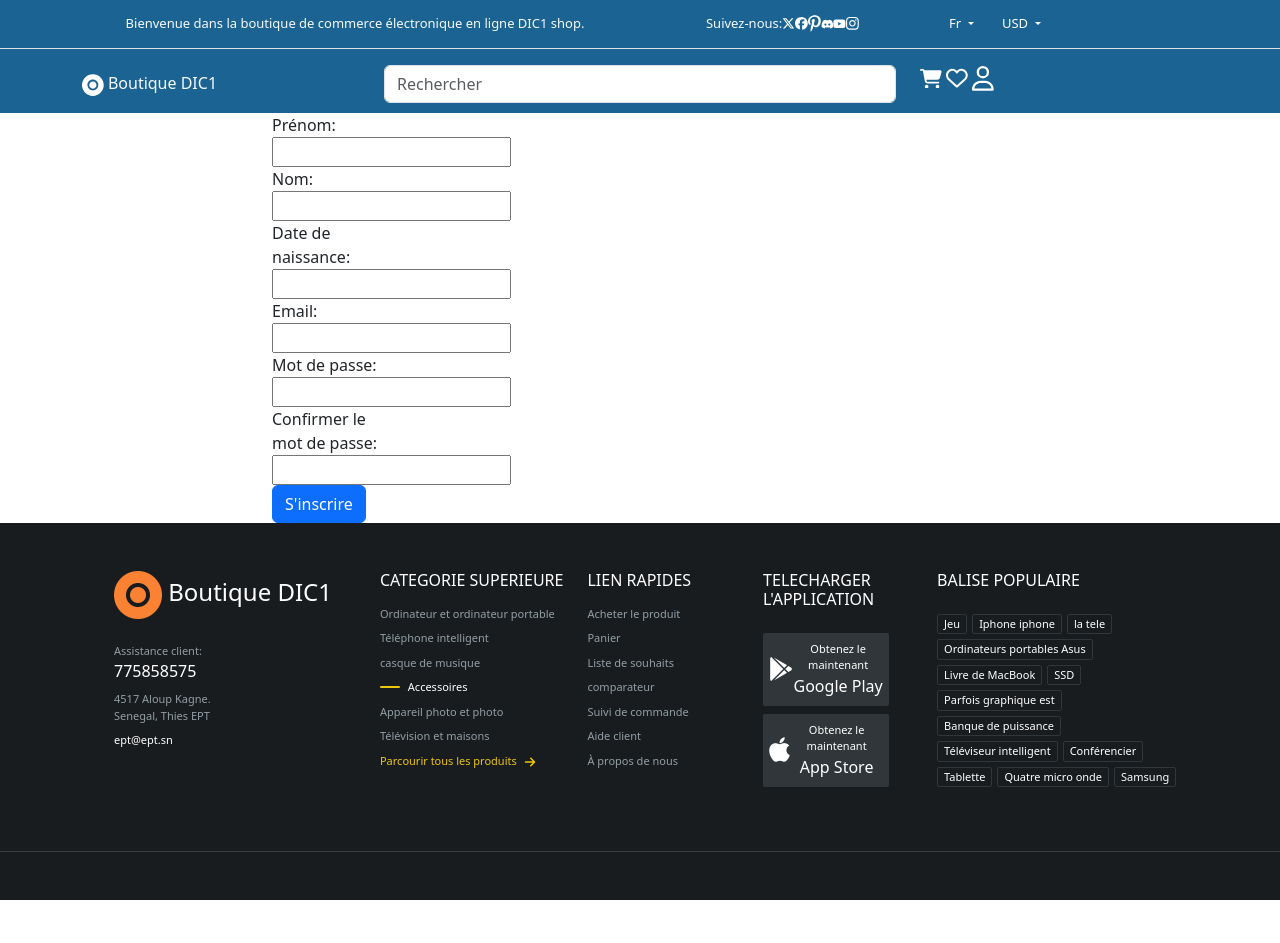
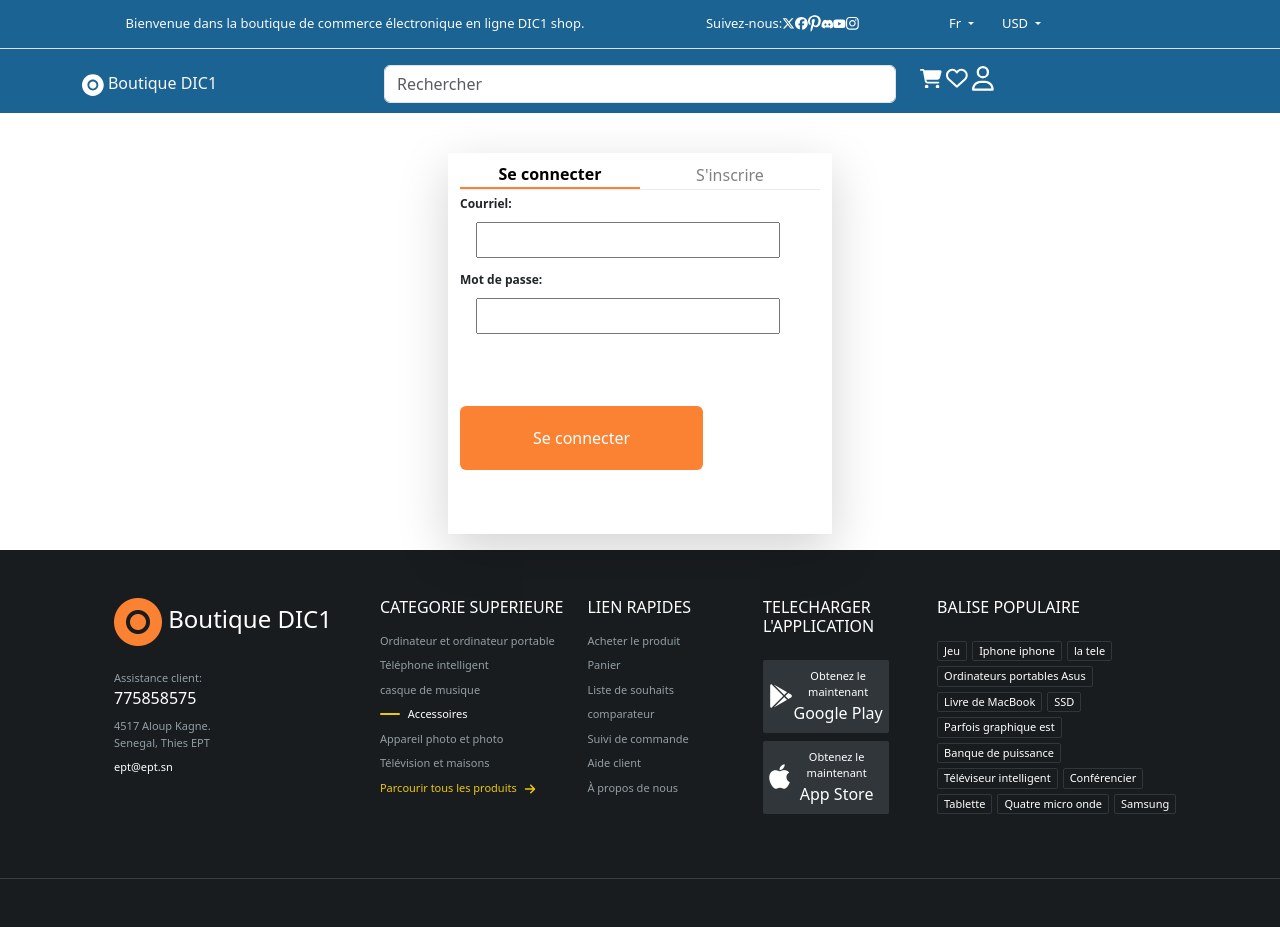
Before and after one commit to Moubarack-diop/boutiquedic1, a Django app: page /user/log/ in a window 1280 px wide. Before the commit the page ends 900 px from the top, so only its background shows below. Run offline with Django 4.2, Linux system fonts and the light colour scheme; some libraries are stand-ins or nearby versions.

Commit message:
formulaire d'inscription et de connexion

```diff
--- a/static/css/style.css
+++ b/static/css/style.css
@@ -2,7 +2,8 @@
     --blackColor: rgb(25, 28, 31);
     --greyColor: rgb(146, 159, 165);
     --yellowColor: rgb(235, 200, 12);
-    --blueColor:#1b6392
+    --blueColor:#1b6392;
+    --orangeColor: rgba(250,130,50,255);
 }
 .small-input {
     width: 40vw !important; /* Largeur de l'input */
@@ -21,18 +22,33 @@
     fill: white !important; /* Changer la couleur de remplissage des SVG en blanc */
 }
 
+.text-label {
+    font-size: 12px !important;
+    font-weight: bold !important;
+}
 
 
 .div-nav {
     background-color: var(--blueColor);
 
+}
 
+.bouton-submit{
+    width: 19vw !important;
+    height: 8vh;
+    background-color: var(--orangeColor) !important;
+    border: none !important;
+    margin-bottom: 5vw !important;
+    margin-top:5vw !important;
 }
+
+
 
 /* Style des liens du dropdown */
 .dropdown-item {
     color: #1b6392 !important;
     font-size: 13px;
+
 }
 
 /* Changement de couleur au survol des liens */
@@ -51,6 +67,38 @@
 .btn-small {
     font-size: 13px !important; /* Taille de police personnalisée */
 }
+
+.btn-haut {
+    border: none !important;
+    background-color: transparent !important;
+    cursor: pointer !important;
+    color: grey !important;
+    border-bottom: grey !important;
+}
+
+.btn-haut.active {
+    border-bottom: 2px solid var(--orangeColor) !important;
+    color: black !important;
+    font-weight: bold !important;
+
+}
+
+.div-but{
+    width: 30vw !important;
+}
+.accord{
+    display: flex !important;
+    justify-content: space-between !important;
+}
+.conditions{
+    font-size: 12px !important;
+    color: var(--blueColor);
+}
+
+.btn-haut:focus {
+    outline: none !important;
+}
+
 footer{
     background-color: var(--blackColor);
     color: var(--greyColor);
--- /dev/null
+++ b/static/js/script.js
@@ -0,0 +1,24 @@
+function afficherEtapeDeux() {
+    document.getElementById("form-inscription").style.display = "none";
+    document.getElementById("form-etape-2").style.display = "block";
+}
+
+function afficherEtapeUn() {
+    document.getElementById("form-etape-2").style.display = "none";
+    document.getElementById("form-inscription").style.display = "block";
+}
+
+function afficherConnexion() {
+    document.getElementById("form-connexion").style.display = "block";
+    document.getElementById("form-inscription").style.display = "none";
+    document.getElementById("form-etape-2").style.display="none"
+    document.getElementById("btnConnexion").classList.add("active");
+    document.getElementById("btnInscription").classList.remove("active");
+}
+
+function afficherInscription() {
+    document.getElementById("form-inscription").style.display = "block";
+    document.getElementById("form-connexion").style.display = "none";
+    document.getElementById("btnInscription").classList.add("active");
+    document.getElementById("btnConnexion").classList.remove("active");
+}
--- a/templates/base.html
+++ b/templates/base.html
@@ -10,6 +10,7 @@
     <link rel="stylesheet" href="{% static "css/style.css" %}" >
     <link rel="stylesheet" href="{% static "css/bootstrap.min.css" %}" >
     <link rel="stylesheet" href="https://cdnjs.cloudflare.com/ajax/libs/font-awesome/5.15.4/css/all.min.css">
+    <script src="{% static 'js/script.js' %}"></script>
     <script src="https://kit.fontawesome.com/27ad2b4f60.js" crossorigin="anonymous"></script>
 
 
--- a/templates/users/log.html
+++ b/templates/users/log.html
@@ -5,55 +5,106 @@
 
 {% block content %}
 
-<!-- log.html -->
-<form method="post" class="form-horizontal">
+<div class="container d-flex justify-content-center align-items-center">
+    <div class="row mb-3 mt-3 pt-4 justify-content-center align-items-center  ">
+        <div class="col-md-8 mr-4 ml-4 shadow-lg  div-but ">
+
+            <!-- Boutons de connexion et d'inscription -->
+                <div class="d-flex justify-content-between pt-2 but-div border-bottom border-light-subtle " id="boutons">
+                    <button id="btnConnexion" class=" nowrap btn-haut w-100 active" onclick="afficherConnexion()">Se connecter</button>
+                    <button id="btnInscription" class="btn-haut w-100" onclick="afficherInscription()">S'inscrire</button>
+                </div>
+
+            <!-- Formulaire de connexion -->
+            <form method="post" id="form-connexion" class="form-horizontal">
                 {% csrf_token %}
-    <div class="container">
-        <div class="row justify-content-center">
-            <div class="col-md-8">
-                <form method="post" class="form-horizontal">
+                <!-- Champs de connexion -->
+                <div class="form-group">
+                    <label class="text-label control-label col-sm-2 nowrap m-0" for="id_email">Courriel:</label>
+                    <div class="col-sm-10 form-control-lg">
+                        {{ form.email }}
+                    </div>
+                </div>
+                <div class="form-group">
+                    <label class="text-label control-label col-sm-2 text-nowrap m-0" for="id_mot_de_pass">Mot de passe:</label>
+                    <div class="col-sm-10 form-control-lg">
+                        {{ form.mot_de_pass }}
+                    </div>
+                </div>
+
+                <div class="col-sm-offset-2 col-sm-10">
+                    <button type="submit" class="btn btn-primary bouton-submit">Se connecter</button>
+                </div>
+            </form>
+
+            <!-- Formulaire d'inscription -->
+            <form method="post" id="form-inscription" class="form-horizontal" style="display: none;">
                 {% csrf_token %}
                 <div class="form-group">
-                        <label class="control-label col-sm-2" for="id_prenom">Prénom:</label>
-                        <div class="col-sm-10">
+                    <label class="text-label control-label col-sm-2 m-0" for="id_prenom">Prénom:</label>
+                    <div class="col-sm-10 form-control-lg m-0">
                         {{ form.prenom }}
                     </div>
                 </div>
                 <div class="form-group">
-                        <label class="control-label col-sm-2" for="id_nom">Nom:</label>
-                        <div class="col-sm-10">
+                    <label class="text-label control-label col-sm-2 m-0" for="id_nom">Nom:</label>
+                    <div class="col-sm-10 form-control-lg">
                         {{ form.nom }}
                     </div>
                 </div>
                 <div class="form-group">
-                        <label class="control-label col-sm-2" for="id_date_naissance">Date de naissance:</label>
-                        <div class="col-sm-10">
+                    <label class="text-label control-label col-sm-2 text-nowrap m-0" for="id_date_naissance">Date de naissance:</label>
+                    <div class="col-sm-10 form-control-lg">
                         {{ form.date_naissance }}
                     </div>
                 </div>
                 <div class="form-group">
-                        <label class="control-label col-sm-2" for="id_email">Email:</label>
-                        <div class="col-sm-10">
+                    <label class="text-label control-label col-sm-2 nowrap m-0" for="id_email">Courriel:</label>
+                    <div class="col-sm-10 form-control-lg">
                         {{ form.email }}
                     </div>
                 </div>
+
                 <div class="form-group">
-                        <label class="control-label col-sm-2" for="id_mot_de_pass">Mot de passe:</label>
-                        <div class="col-sm-10">
+                    <div class="col-sm-offset-2 col-sm-10">
+                        <button type="button" class="btn bouton-submit btn-primary" onclick="afficherEtapeDeux()">SUIVANT <i class="fa-solid fa-arrow-right"></i> </button>
+                    </div>
+                </div>
+            </form>
+
+            <!-- Formulaire pour l'étape 2 -->
+            <form method="post" id="form-etape-2" class="form-horizontal" style="display: none;">
+                {% csrf_token %}
+                <div class="form-group">
+                    <label class="text-label control-label col-sm-2 text-nowrap m-0" for="id_mot_de_pass">Mot de passe:</label>
+                    <div class="col-sm-10 form-control-lg">
                         {{ form.mot_de_pass }}
                     </div>
                 </div>
                 <div class="form-group">
-                        <label class="control-label col-sm-2" for="id_confirmer_mot_de_pass">Confirmer le mot de passe:</label>
-                        <div class="col-sm-10">
+                    <label class="text-label control-label col-sm-2 text-nowrap m-0" for="id_confirmer_mot_de_pass">Confirmer le mot de passe:</label>
+                    <div class="col-sm-10 form-control-lg">
                         {{ form.confirmer_mot_de_pass }}
                     </div>
                 </div>
-                    <!-- Ajoutez d'autres champs de formulaire de la même manière -->
+                <div class="accord">
+                    <div class="mr-2 ml-3">
+                        {{ form.accord }}
+                    </div>
+                    <div class='conditions'>Êtes-vous d'accord avec les conditions d'utilisation et la politique de confidentialité ?</div>
+                </div>
 
+                <!-- Bouton pour revenir à l'étape précédente -->
                 <div class="form-group">
                     <div class="col-sm-offset-2 col-sm-10">
-                            <button type="submit" class="btn btn-primary">S'inscrire</button>
+                        <button type="button" class="btn bouton-submit btn-primary" onclick="afficherEtapeUn()"> <i class="fa-solid fa-arrow-left"></i> RETOUR  </button>
+                    </div>
+                </div>
+
+                <!-- Bouton pour soumettre le formulaire complet -->
+                <div class="form-group">
+                    <div class="col-sm-offset-2 col-sm-10">
+                        <button type="submit" class="btn bouton-submit btn-primary">S'INSCRIRE <i class="fa-solid fa-arrow-left"></i></button>
                     </div>
                 </div>
             </form>
@@ -61,8 +112,5 @@
     </div>
 </div>
 
-</form>
-
-
 
 {% endblock  %}
--- a/users/forms.py
+++ b/users/forms.py
@@ -4,11 +4,13 @@ from django.contrib.auth.models import User
 from .models import UserModel
 
 class InscriptionForm(forms.ModelForm):
+
     class Meta:
         model = UserModel
         fields = "__all__"
-
-class ConnexionForm(forms.ModelForm):
-    class Meta:
-        model=UserModel
-        fields=['email', 'mot_de_pass']
+        widgets = {
+            'date_naissance': forms.DateInput(attrs={'type': 'date'}),
+            'mot_de_pass': forms.PasswordInput(),
+            'confirmer_mot_de_pass': forms.PasswordInput(),
+            "email":forms.EmailInput(),
+        }
--- a/users/models.py
+++ b/users/models.py
@@ -7,6 +7,7 @@ class UserModel(models.Model):
     email = models.EmailField(max_length=254)
     mot_de_pass = models.CharField(max_length=50)
     confirmer_mot_de_pass = models.CharField(max_length=50)
+    accord=models.BooleanField()
 
 
     def __str__(self):
```
Also changed, not shown: templates/header.html (+2 -6 lines). Lines whose indentation alone changed are shown as unchanged.
